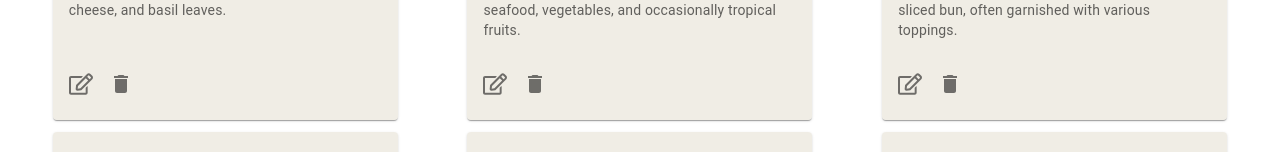
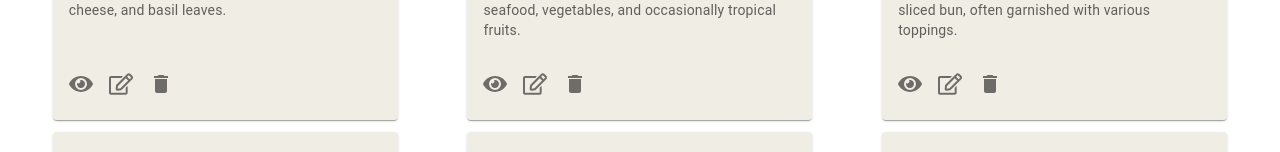
Before and after one commit to obidurovi/alexs-kitchen, a Next.js app: page / in a window 1280 px wide. Shown: the part 529-681 px from the top of the page. Built offline with nearby package versions, Linux system fonts and the light colour scheme.

Commit message:
view button added

```diff
--- a/src/components/FoodCard.tsx
+++ b/src/components/FoodCard.tsx
@@ -9,6 +9,7 @@ import CardActions from "@mui/material/CardActions";
 import IconButton, { IconButtonProps } from "@mui/material/IconButton";
 import Typography from "@mui/material/Typography";
 import { FaRegEdit } from "react-icons/fa";
+import { FaEye } from "react-icons/fa";
 import { MdDelete } from "react-icons/md";
 import { Food } from "@/types";
 
@@ -42,10 +43,13 @@ export default function FoodCard({ food }: { food: Food }) {
         disableSpacing
         sx={{ mt: "auto" }}
       >
-        <IconButton aria-label="add to favorites">
+        <IconButton aria-label="view">
+          <FaEye />
+        </IconButton>
+        <IconButton aria-label="edit">
           <FaRegEdit />
         </IconButton>
-        <IconButton aria-label="share">
+        <IconButton aria-label="delete">
           <MdDelete />
         </IconButton>
       </CardActions>
```
